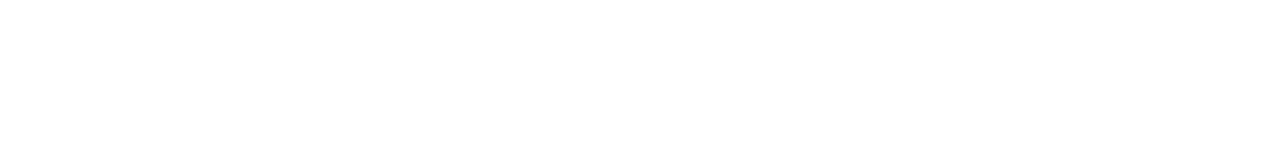
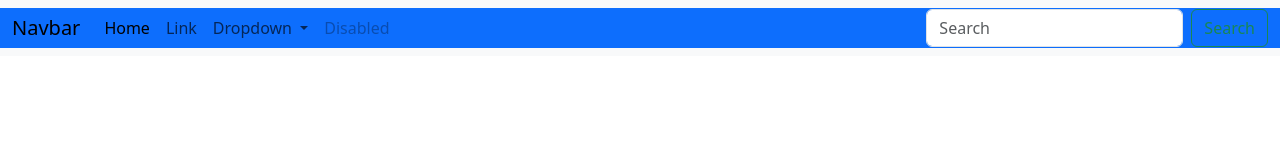
Before and after one commit to Nabssek/bootstraap2, a website: page exo1/index.html in a window 1280 px wide. Drawn offline with nearby package versions, Linux system fonts and the light colour scheme.

Commit message:
ajout des fichiers

```diff
--- a/exo1/index.html
+++ b/exo1/index.html
@@ -8,5 +8,52 @@
 </head>
 <body>
 
+<header>
+    <nav class="navbar navbar-expand-lg bg-body-tertiary ">
+        <div class="container-fluid bg-primary">
+          <a class="navbar-brand" href="#">Navbar</a>
+          <button class="navbar-toggler" type="button" data-bs-toggle="collapse" data-bs-target="#navbarSupportedContent" aria-controls="navbarSupportedContent" aria-expanded="false" aria-label="Toggle navigation">
+            <span class="navbar-toggler-icon"></span>
+          </button>
+          <div class="collapse navbar-collapse" id="navbarSupportedContent">
+            <ul class="navbar-nav me-auto mb-2 mb-lg-0">
+              <li class="nav-item">
+                <a class="nav-link active" aria-current="page" href="#">Home</a>
+              </li>
+              <li class="nav-item">
+                <a class="nav-link" href="#">Link</a>
+              </li>
+              <li class="nav-item dropdown">
+                <a class="nav-link dropdown-toggle" href="#" role="button" data-bs-toggle="dropdown" aria-expanded="false">
+                  Dropdown
+                </a>
+                <ul class="dropdown-menu">
+                  <li><a class="dropdown-item" href="#">Action</a></li>
+                  <li><a class="dropdown-item" href="#">Another action</a></li>
+                  <li><hr class="dropdown-divider"></li>
+                  <li><a class="dropdown-item" href="#">Something else here</a></li>
+                </ul>
+              </li>
+              <li class="nav-item">
+                <a class="nav-link disabled" aria-disabled="true">Disabled</a>
+              </li>
+            </ul>
+            <form class="d-flex" role="search">
+              <input class="form-control me-2" type="search" placeholder="Search" aria-label="Search">
+              <button class="btn btn-outline-success" type="submit">Search</button>
+            </form>
+          </div>
+        </div>
+      </nav>
+</header>
+
+
+
+
+
+
+
+
+    <script src="./node_modules/bootstrap/dist/js/bootstrap.bundle.js"></script>
 </body>
 </html>
--- a/exo1/public/sass/app.sass
+++ b/exo1/public/sass/app.sass
@@ -0,0 +1 @@
+@import ../../node_modules/bootstrap/dist/css/bootstrap.min.css
```
Also changed, not shown: exo1/package.json (added, +16 -0 lines), exo1/public/src/1_Intro/1_exo1_bootstrap.png (added), exo1/public/src/1_Intro/img_1.jpg (added), exo1/public/style/style.css, 3 other files.
